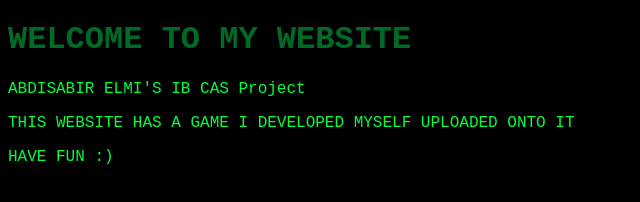
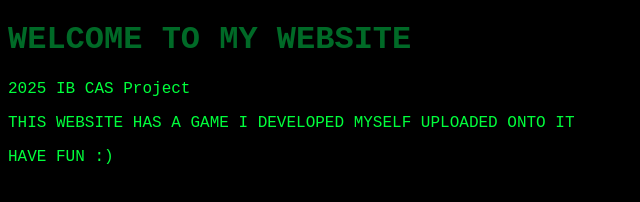
Before and after one commit to SUBITHESLEEPER/Subithesleeper.github.io, a plain HTML site: page index.html in a window 1280 px wide. Shown: the whole page, without its empty margins (0-640 px from the left). Drawn offline with Linux system fonts and the light colour scheme.

Commit message:
Update index.html

```diff
--- a/index.html
+++ b/index.html
@@ -10,7 +10,7 @@
 </head>
 <body bgcolor="black">
     <h1><BOLD>WELCOME TO MY WEBSITE</BOLD></h1>
-    <p><bold>ABDISABIR ELMI'S IB CAS Project</bold></p>
+    <p><bold>2025 IB CAS Project</bold></p>
     <p>THIS WEBSITE HAS A GAME I DEVELOPED MYSELF UPLOADED ONTO IT</p>
     <p> <BOLD>HAVE FUN :)</BOLD></p>
 </body>
```
